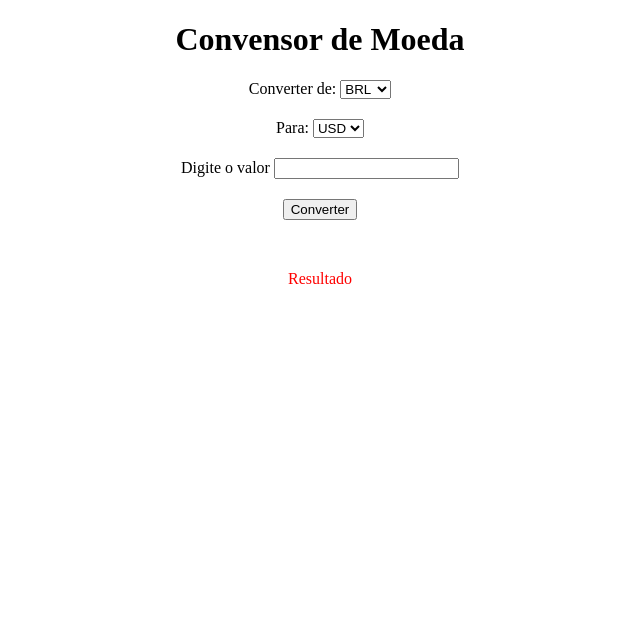
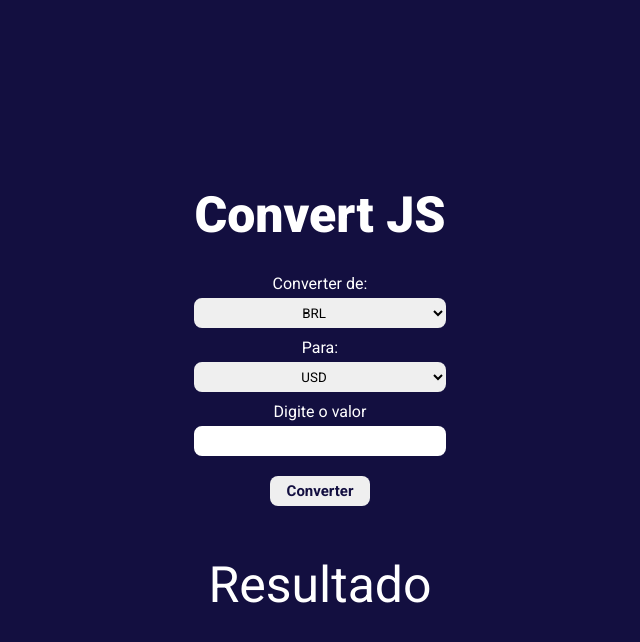
Before and after one commit to joabsena/conversor-de-moeda, a plain HTML site: page index.html in a window 1280 px wide. Shown: the whole page, without its empty margins (320-960 px from the left). Drawn offline with Linux system fonts and the light colour scheme.

Commit message:
Criacao da tela principal

```diff
--- a/index.html
+++ b/index.html
@@ -5,12 +5,16 @@
     <meta name="viewport" content="width=device-width, initial-scale=1.0" />
     <title>Currency Converter</title>
     <link rel="stylesheet" href="styles.css" />
+    <link
+      href="https://fonts.googleapis.com/css2?family=Roboto:wght@300;400;700;900&display=swap"
+      rel="stylesheet"
+    />
   </head>
   <body>
-    <header>
-      <h1>Convensor de Moeda</h1>
-    </header>
+    <main>
+      <h1>Convert JS</h1>
       <form>
+        <div>
           <div>
             <label for="inCurrency">Converter de:</label>
             <select name="" id="inCurrency">
@@ -19,7 +23,6 @@
               <option value="EUR">EUR</option>
             </select>
           </div>
-
           <div>
             <label for="forCurrency">Para:</label>
             <select name="" id="forCurrency">
@@ -28,10 +31,11 @@
               <option value="EUR">EUR</option>
             </select>
           </div>
+        </div>
 
         <div>
           <label for="">Digite o valor</label>
-        <input id="value" type="number" />
+          <input id="value" type="text" />
         </div>
         <button type="submit">Converter</button>
       </form>
@@ -39,5 +43,6 @@
         <span id="result">Resultado</span>
       </div>
       <script src="script.js"></script>
+    </main>
   </body>
 </html>
--- a/styles.css
+++ b/styles.css
@@ -1,8 +1,25 @@
-header {
-  width: 100%;
+* {
+  padding: 0;
+  margin: 0;
+  box-sizing: border-box;
+  font-family: 'Roboto', sans-serif;
 }
 
-header h1 {
+body {
+  background: #130f40;
+  color: #fff;
+  height: 100vh;
+  width: 100vw;
+  display: flex;
+  flex-direction: column;
+  justify-content: center;
+  align-items: center;
+}
+
+main h1 {
+  font-weight: 900;
+  font-size: 50px;
+  margin-bottom: 30px;
   text-align: center;
 }
 
@@ -11,11 +28,44 @@ form {
 }
 
 form div {
-  margin-bottom: 20px;
+  display: flex;
+  flex-direction: column;
+}
+
+form div select,
+form div input {
+  height: 30px;
+  border-radius: 8px;
+  border: none;
+  text-align: center;
+  margin-bottom: 10px;
+}
+
+form div label {
+  margin-bottom: 5px;
+}
+
+form button {
+  width: 100px;
+  height: 30px;
+  margin-top: 10px;
+
+  border: none;
+  border-radius: 8px;
+  color: #130f40;
+  font-size: 15px;
+  font-weight: 700;
+
+  cursor: pointer;
+  transition: 0.3s;
+}
+
+form button:hover {
+  opacity: 0.6;
 }
 
 .result {
   margin-top: 50px;
+  font-size: 50px;
   text-align: center;
-  color: red;
 }
```
Lines whose indentation alone changed are shown as unchanged.
